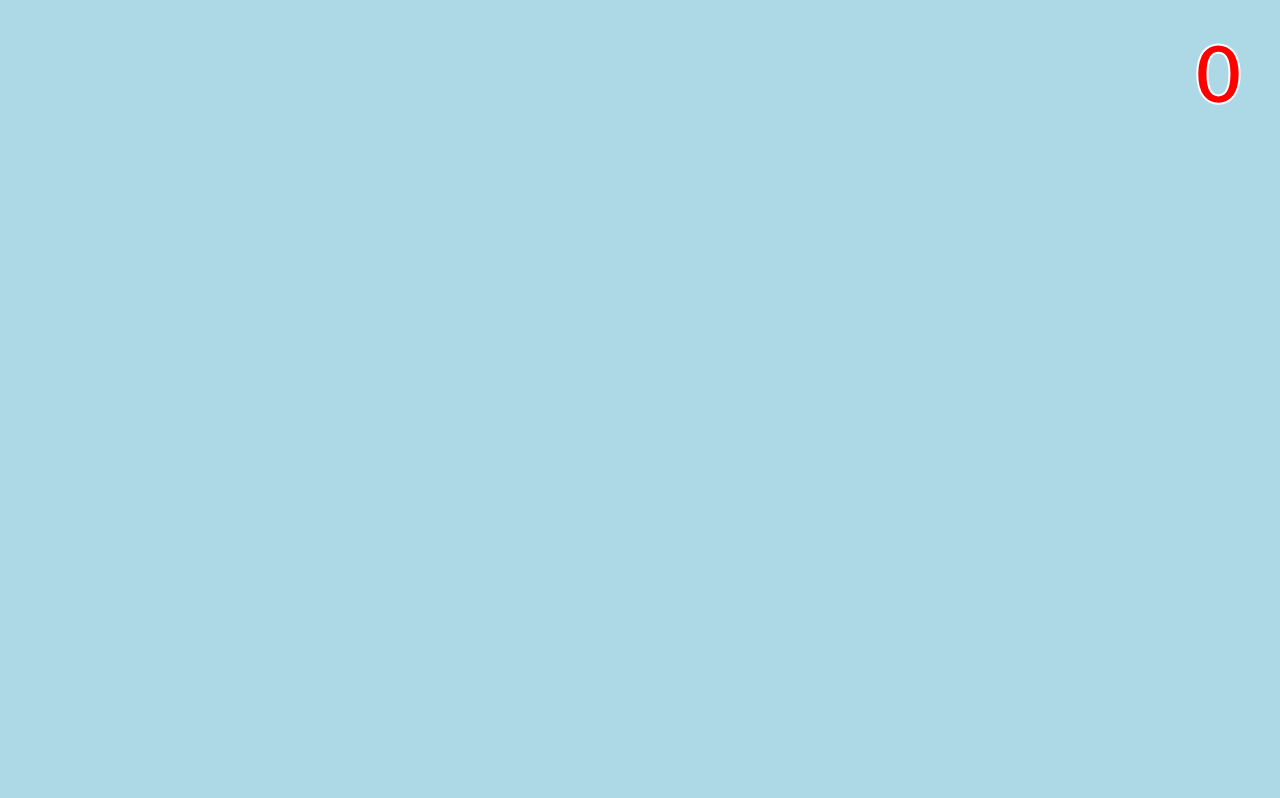
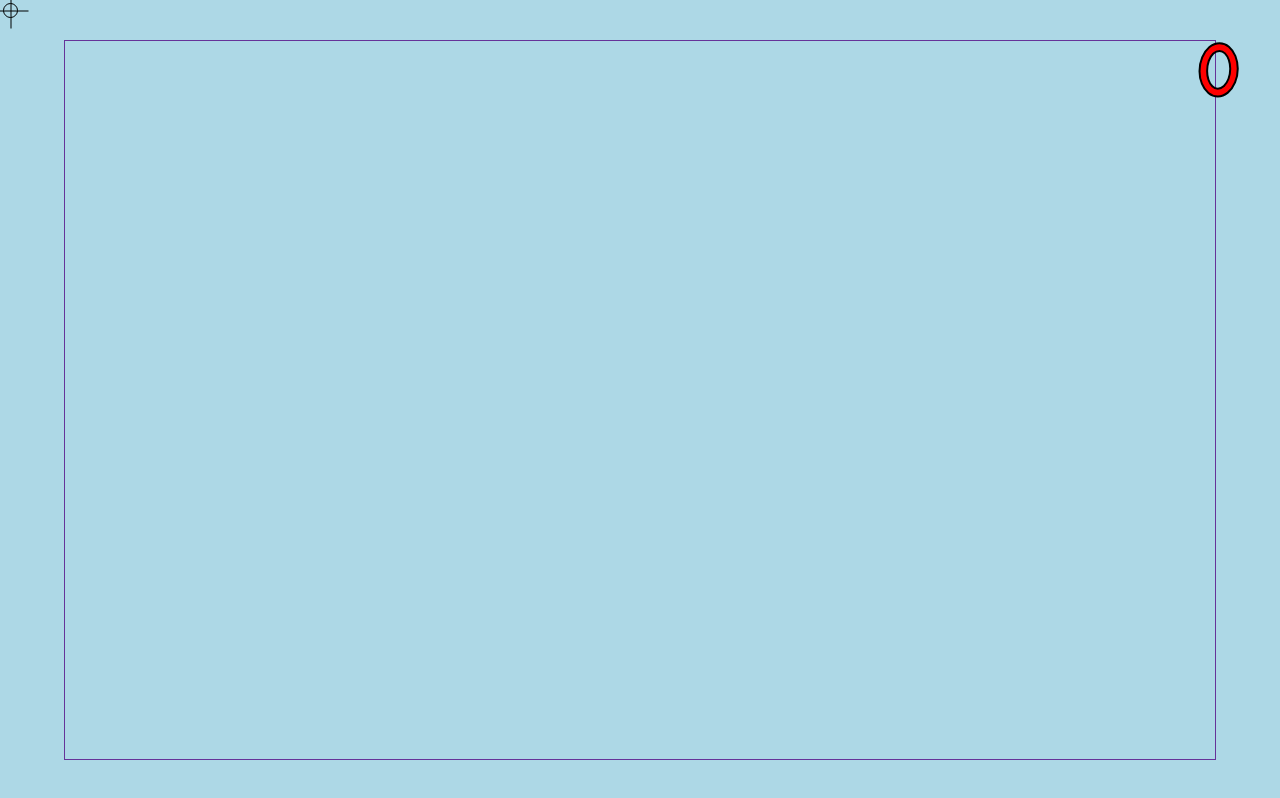
Before and after one commit to ARC17k/balloonPop, a plain HTML site: page index.html in a window 1280 px wide. Drawn offline with Linux system fonts and the light colour scheme.

Commit message:
Update styles.css

```diff
--- a/styles.css
+++ b/styles.css
@@ -1,18 +1,28 @@
+@import url('https://fonts.googleapis.com/css2?family=Comic+Neue:ital,wght@0,300;0,400;0,700;1,300;1,400;1,700&display=swap');
+
 *{
     margin: 0;
     padding: 0;
     box-sizing: border-box ;
+    cursor: none;
 }
 
 body{
     background-color: lightblue;
     overflow: hidden;
+    width: 100%;
+    height: 100%;
+
 }
 
 #space{
     position: absolute;
-    width: 100%;
-    height: 100%;
+    width: 90%;
+    height: 90%;
+    border: 1px solid rebeccapurple;
+    top: 50%;
+    left: 50%;
+    translate: -50% -50%;
 }
 
 #balloon {
@@ -53,9 +63,44 @@ body{
     position: absolute;
     right: 3%;
     top: 3%;
-    font-family: 'Gill Sans', 'Gill Sans MT', Calibri, 'Trebuchet MS', sans-serif;
+    font-family: "Comic Neue", cursive;
     font-size: 5rem;
     font-weight: bolder;
     color: red;
-    -webkit-text-stroke: 2px white;
+    -webkit-text-stroke: 2px black;
+    z-index: 1;
 }
+
+#cursor{
+    border-radius: 50%;
+    margin: 3px;
+    height: 15px;
+    width: 15px;
+
+    position: absolute;
+    border: 1px solid black;
+    transition: .0s linear;
+    z-index: 1;
+    transition: .2s ease;
+}
+
+#cursor::after{
+    content: "";
+    position: absolute;
+    width: 1px;
+    height: 35px;
+    left: 50%;
+    top: 50%;
+    translate: -50% -50%;
+    background-color: black;
+}
+#cursor::before{
+    content: "";
+    position: absolute;
+    width: 35px;
+    height: 1px;
+    left: 50%;
+    top: 50%;
+    translate: -50% -50%;
+    background-color: black;
+}
```
